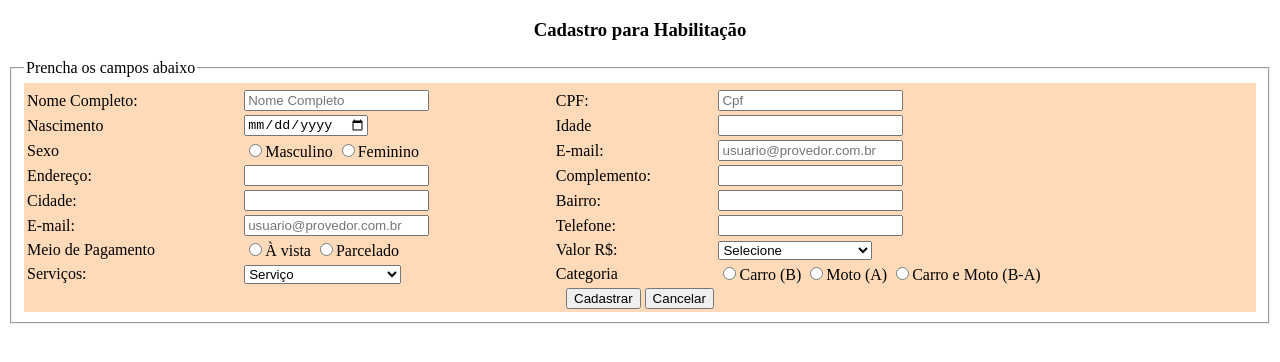
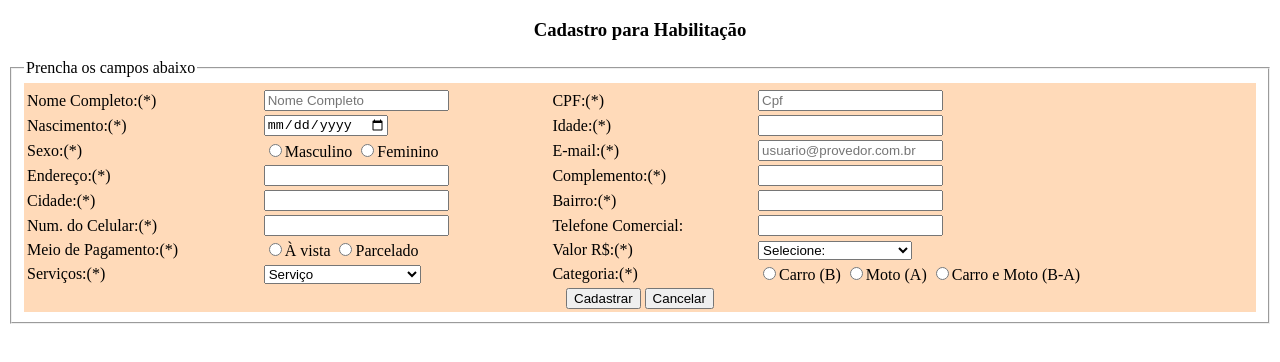
Before and after one commit to TraydeTech/cursohtmlproway, a plain HTML site: page ativida.html in a window 1280 px wide. Drawn offline with Linux system fonts and the light colour scheme.

Commit message:
Correcoes

```diff
--- a/ativida.html
+++ b/ativida.html
@@ -19,76 +19,76 @@
             </thead>
                 <tbody>
                     <tr>
-                        <td><label for="txtNome">Nome Completo: </label></td>
+                        <td><label for="txtNome">Nome Completo:(*) </label></td>
                         <td>
                             <input type="text" name="nome" id="txtNome" placeholder="Nome Completo" required>
                         </td>
-                        <td><label for="txtCpf">CPF: </label></td>
+                        <td><label for="txtCpf">CPF:(*) </label></td>
                         <td>
                             <input type="text" cpf="cpf" id="txtCpf" placeholder="Cpf" required>
                         </td>
                     </tr>
                     <tr>
-                        <td><label for="txtNascimento">Nascimento</label></td>
+                        <td><label for="txtNascimento">Nascimento:(*) </label></td>
                         <td>
                             <input type="date" name="nascimento" id="txtNascimento" required>
                         </td>
-                        <td><label for="txtidade">Idade</label></td>
+                        <td><label for="txtidade">Idade:(*) </label></td>
                         <td>
-                            <input type="text" idade="idade" id="txtIdade" required>
+                            <input type="text" name="idade" id="txtidade" required>
                         </td>
                     </tr>
                     <tr>
-                         <td><label for="txtSexo">Sexo</label></td>
+                         <td><label for="txtSexo">Sexo:(*) </label></td>
                             <td>
                                 <input type="radio" name="sexo" id="txtSexoM" value="m" /><label for="txtSexoM">Masculino</label>
                                 <input type="radio" name="sexo" id="txtSexoF" value="f" /><label for="txtSexoF">Feminino</label>
                             </td>
-                        <td><label for="txtEmail">E-mail: </label></td>
+                        <td><label for="txtEmail">E-mail:(*) </label></td>
                             <td>
                                 <input required type="email" name="txtEmail" id="txtEmail" placeholder="usuario@provedor.com.br" maxlength="100">
                             </td>
                     </tr>
                     <tr>
-                        <td><label for="txtEndereco">Endereço: </label></td>
+                        <td><label for="txtEndereco">Endereço:(*) </label></td>
                         <td>
                             <input type="text" endereco="endereco" id="txtEndereco" required>
                         </td>
-                        <td><label for="txtComplemento">Complemento: </label></td>
+                        <td><label for="txtComplemento">Complemento:(*) </label></td>
                         <td>
-                            <input type="text" complemento="complemento" id="txtcomplemento" required>
+                            <input type="text" complemento="Complemento" id="txtComplemento" required>
                         </td>
                     </tr>
                     <tr>
-                        <td><label for="txtCidade">Cidade: </label></td>
+                        <td><label for="txtCidade">Cidade:(*) </label></td>
                         <td>
-                            <input type="text" cidade="cidade" id="txtcidade" required>
+                            <input type="text" cidade="Cidade" id="txtCidade" required>
                         </td>
-                        <td><label for="txtBairro">Bairro: </label></td>
+                        <td><label for="txtBairro">Bairro:(*) </label></td>
                         <td>
-                            <input type="text" bairro="bairro" id="txtbairro" required>
+                            <input type="text" bairro="Bairro" id="txtBairro" required>
                         </td>
                     </tr>
                     <tr>
-                        <td><label for="txtEmail">E-mail: </label></td>
+                        <td><label for="txtNumCelular">Num. do Celular:(*) </label></td>
                         <td>
-                            <input required type="email" name="txtEmail" id="txtEmail" placeholder="usuario@provedor.com.br" maxlength="100">
+                            <input type="text" celualar="NumCelular" id="txtNumCelular" required>
                         </td>
-                        <td><label for="txtTelefone">Telefone: </label></td>
+                        <td><label for="txtTelComercial">Telefone Comercial: </label></td>
                         <td>
-                            <input type="text" telefone="telefone" id="txttelefone" required>
+                            <input type="text" comercial="TelComercial" id="txtTelComercial">
                         </td>
                     </tr>
                     <tr>
-                        <td><label for="txtMeioPagamento">Meio de Pagamento</label></td>
+                        <td><label for="txtMeioPagamento">Meio de Pagamento:(*) </label></td>
                         <td>
                             <input type="radio" name="avista" id="txtAvistaA" value="A" /><label for="txtAvistaA">À vista</label>
                             <input type="radio" name="avista" id="txtParceladoP" value="P" /><label for="txtParceladoP">Parcelado</label>
                         </td>
-                        <td><label for="txtValor">Valor R$: </label></td>
+                        <td><label for="txtValor">Valor R$:(*) </label></td>
                         <td>
                             <select name="txtValor" id="txtValor">
-                                <option value="0">Selecione</option>
+                                <option value="0">Selecione:</option>
                                 <optgroup label="Àvista">
                                     <option value="b">Boleto R$ 1.500,00</option>
                                     <option value="pix">Pix R$ 1.500,00</option>
@@ -102,7 +102,7 @@
                             </select>
                         </td>
                     </tr>
-                        <td><label for="txtServico">Serviços: </label></td>
+                        <td><label for="txtServico">Serviços:(*) </label></td>
                         <td>
                             <select name="txtServico" id="txtServico">
                                 <option value="0">Serviço</option>
@@ -113,7 +113,7 @@
                                 </optgroup>
                             </select>
                         </td>
-                        <td><label for="txtCatecoria">Categoria</label></td>
+                        <td><label for="txtCatecoria">Categoria:(*) </label></td>
                         <td>
                             <input type="radio" name="categoria" id="txtCarroB" value="B" /><label for="txtCarroB">Carro (B)</label>
                             <input type="radio" name="categoria" id="txtMotoA" value="A" /><label for="txtMotoA">Moto (A)</label>
```
